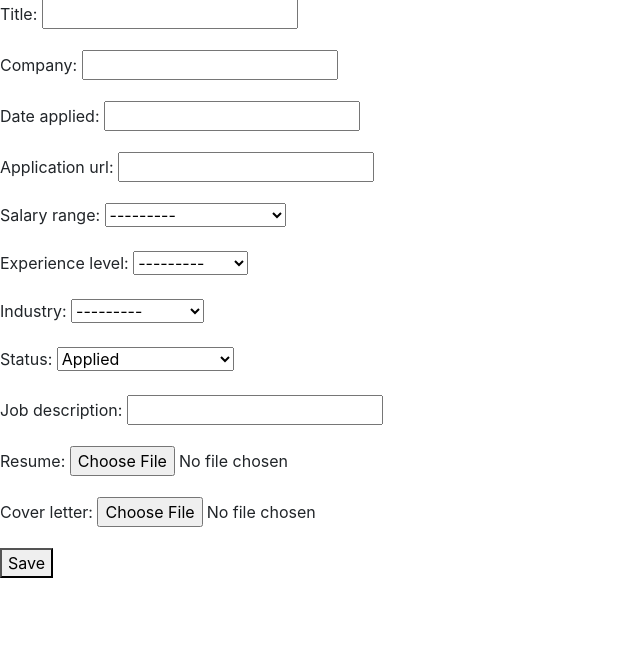
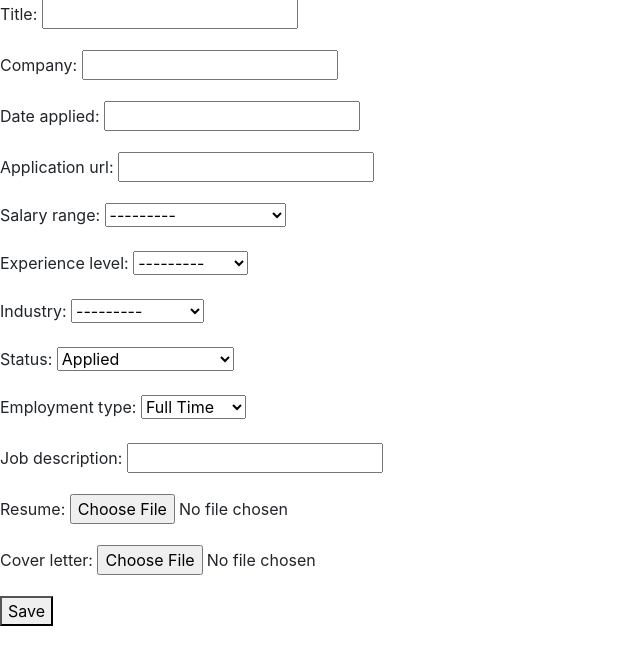
Before and after one commit to zwa004/Job-Application-Project, a Django app: page /applications/new/ in a window 1280 px wide. Shown: the part 105-770 px from the top of the page, without its empty margins (0-640 px from the left). Run offline with Django 4.2, Linux system fonts and the light colour scheme; some libraries are stand-ins or nearby versions.

Commit message:
Added a app type drop down

```diff
--- a/job_app_tracker/forms.py
+++ b/job_app_tracker/forms.py
@@ -4,4 +4,4 @@ from .models import JobApp
 class JobAppForm(forms.ModelForm):
     class Meta:
         model = JobApp
-        fields = ['title', 'company', 'date_applied', 'application_url', 'salary_range', 'experience_level', 'industry','status','job_description', 'resume', 'cover_letter']
+        fields = ['title', 'company', 'date_applied', 'application_url', 'salary_range', 'experience_level', 'industry','status','employment_type','job_description', 'resume', 'cover_letter']
--- a/job_app_tracker/models.py
+++ b/job_app_tracker/models.py
@@ -11,6 +11,16 @@ class JobApp(models.Model):
     file = models.FileField(upload_to='uploads/', null=True, blank=True)
     resume = models.FileField(upload_to='resumes/', null=True, blank=True)
     cover_letter = models.FileField(upload_to='cover_letters/', null=True, blank=True)
+    EMPLOYMENT_TYPE_CHOICES = [
+        ('full_time', 'Full Time'),
+        ('part_time', 'Part Time'),
+        ('contract', 'Contract'),
+        ('temporary', 'Temporary'),
+        ('internship', 'Internship'),
+        ('freelance', 'Freelance'),
+    ]
+
+    employment_type = models.CharField(max_length=20, choices=EMPLOYMENT_TYPE_CHOICES, default='full_time')
     SALARY_CHOICES = [
         ('<30000', 'Less than $30,000'),
         ('30000-35000', '$30,000 - $35,000'),
--- a/job_app_tracker/templates/job_app_tracker/edit_job_application.html
+++ b/job_app_tracker/templates/job_app_tracker/edit_job_application.html
@@ -1,10 +1,10 @@
 {% block content %}
 <div class="container mt-5">
+    <a href="{% url 'job_application_list' %}" class="btn btn-secondary mt-3">Back to Job Applications</a>
     <form method="post" class="form-group">
         {% csrf_token %}
         {{ form.as_p }}
         <button type="submit" class="btn btn-primary">Submit</button>
     </form>
-    <a href="{% url 'job_application_list' %}" class="btn btn-secondary mt-3">Back to Job Applications</a>
 </div>
 {% endblock %}
--- a/job_app_tracker/templates/job_app_tracker/job_application_list.html
+++ b/job_app_tracker/templates/job_app_tracker/job_application_list.html
@@ -14,6 +14,7 @@
             <th>Experience Level</th>
             <th>Job Description</th>
             <th>Status</th>
+            <th>Employment Type</th>
             <th>Actions</th>
         </tr>
     </thead>
@@ -28,6 +29,7 @@
                 <td>{{ application.experience_level }}</td>
                 <td>{{ application.job_description }}</td>
                 <td>{{ application.get_status_display }}</td>
+                <td>{{ application.employment_type }}</td>
                 <td>
                     <a href="{% url 'edit_job_application' application.id %}" class="btn btn-secondary btn-sm">Edit</a>
                         <a href="{% url 'delete_job_application' application.id %}" class="btn btn-danger btn-sm" onclick="return confirm('Are you sure you want to delete this application?');">Delete</a>
@@ -41,7 +43,7 @@
             </tr>
         {% empty %}
             <tr>
-                <td colspan="9">No applications yet.</td>
+                <td colspan="10">No applications yet.</td> <!-- Updated colspan value -->
             </tr>
         {% endfor %}
     </tbody>
```
Also changed, not shown: job_app_tracker/migrations/0006_jobapp_employment_type.py (added).
